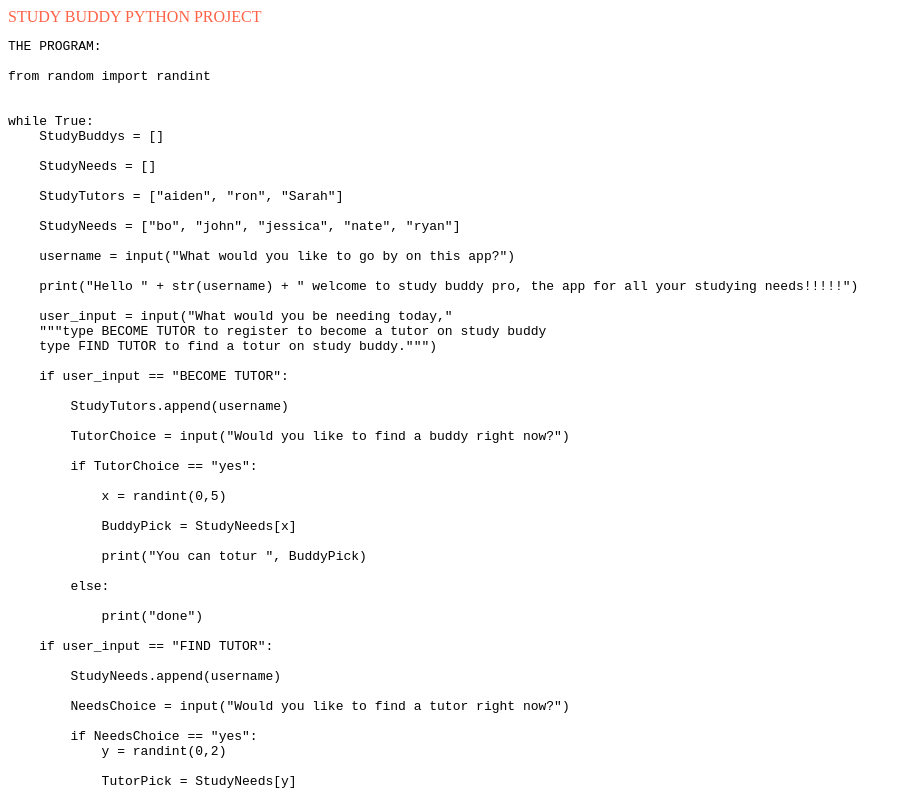
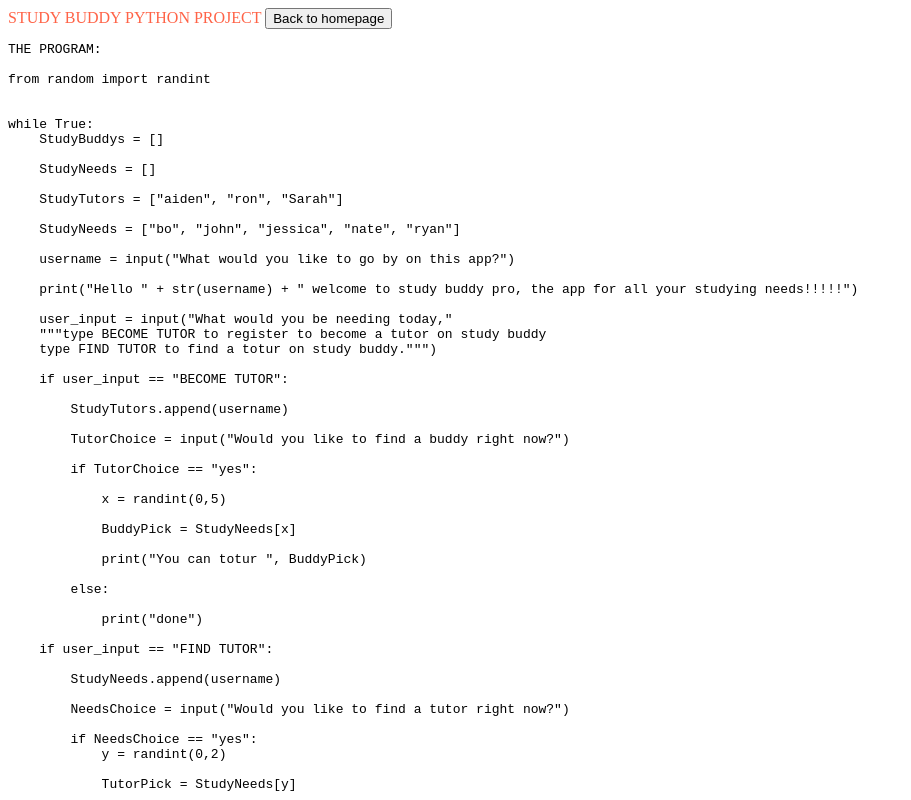
Before and after one commit to kaydenSharkey/kaydenSharkey.github.io, a plain HTML site: page studyBuddy.html in a window 1280 px wide. Shown: the top 800 px of the page, without its empty margins (0-911 px from the left). Drawn offline with Linux system fonts and the light colour scheme.

Commit message:
Update studyBuddy.html

```diff
--- a/studyBuddy.html
+++ b/studyBuddy.html
@@ -1,6 +1,9 @@
 <!DOCTYPE html>
 <html>
   <h style="color:Tomato;">STUDY BUDDY PYTHON PROJECT</h>
+  <a href="index.html">
+    <button>Back to homepage</button>
+  </a>
   <pre>THE PROGRAM:
 
 from random import randint
```
